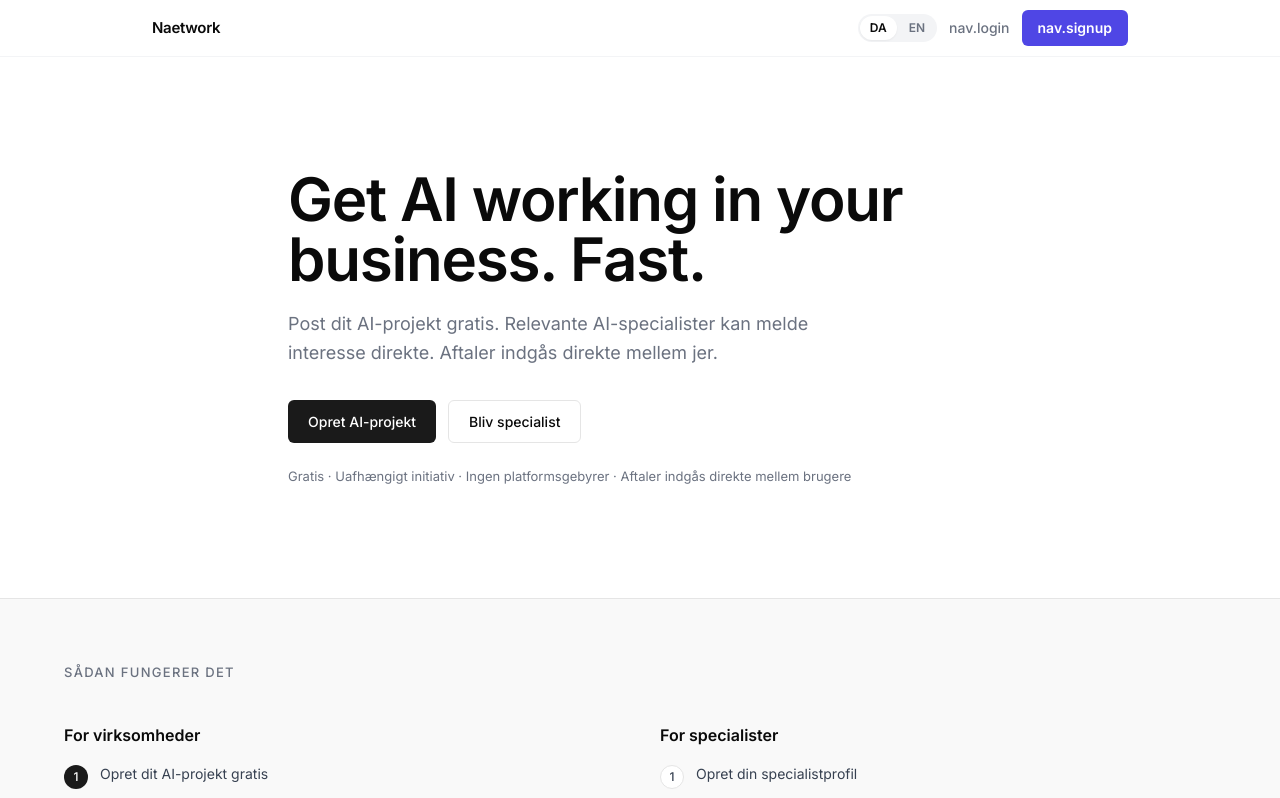
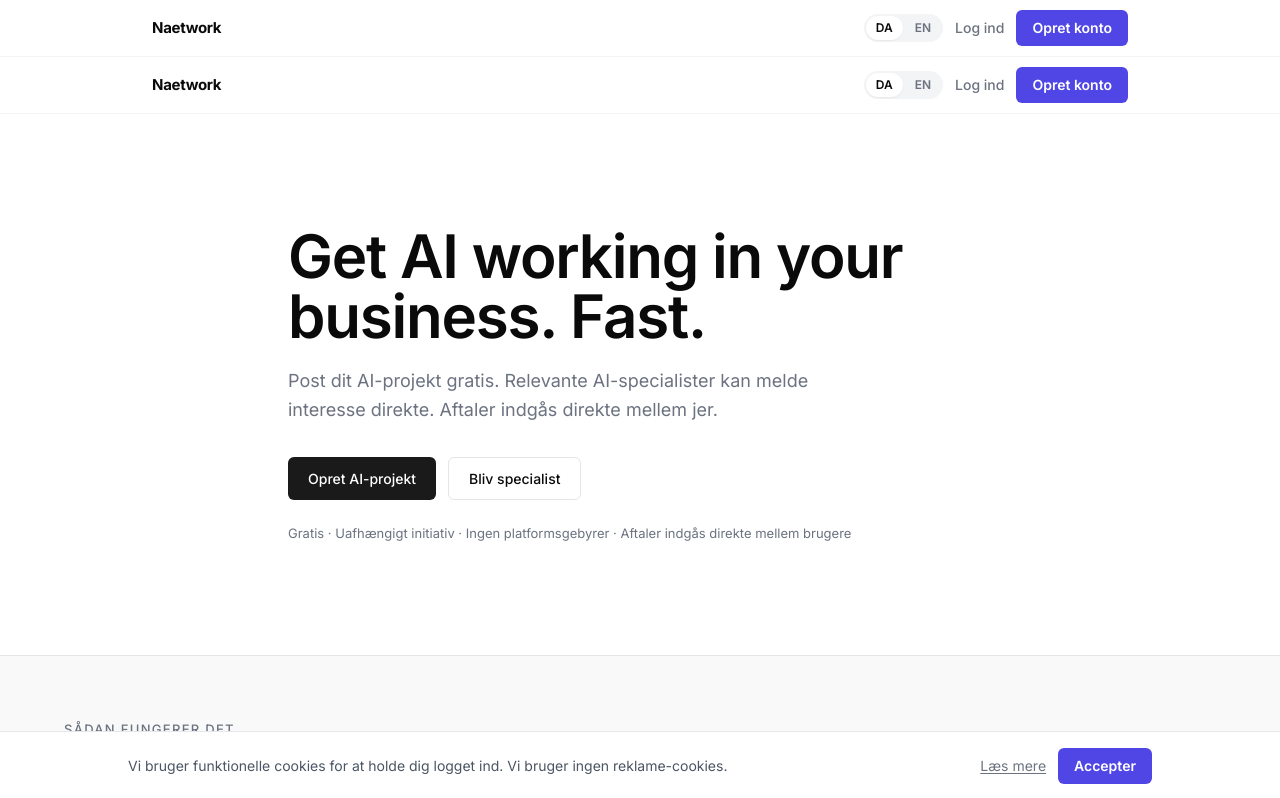
Before and after one commit to mikkelstreet-png/Naetwork, a Next.js app: page / in a window 1280 px wide. Shown: the top 798 px of the page. Built offline with nearby package versions, Linux system fonts and the light colour scheme; no server answers.

Commit message:
chore: update app/layout.tsx

```diff
--- a/app/layout.tsx
+++ b/app/layout.tsx
@@ -2,7 +2,11 @@ import type { Metadata } from "next";
 import "@fontsource/inter/latin-400.css";
 import "@fontsource/inter/latin-500.css";
 import "@fontsource/inter/latin-600.css";
+import "@fontsource/inter/latin-700.css";
 import "./globals.css";
+import { LanguageProvider } from "@/context/LanguageContext";
+import { CookieBanner } from "@/components/CookieBanner";
+import { Navbar } from "@/components/Navbar";
 
 export const metadata: Metadata = {
   metadataBase: new URL("https://naetwork.vercel.app"),
@@ -21,7 +25,13 @@ export const metadata: Metadata = {
 export default function RootLayout({ children }: { children: React.ReactNode }) {
   return (
     <html lang="da">
-      <body className="antialiased bg-white text-[#0a0a0a]">{children}</body>
+      <body className="antialiased bg-white text-[#0A0A0A]">
+        <LanguageProvider>
+          <Navbar />
+          {children}
+          <CookieBanner />
+        </LanguageProvider>
+      </body>
     </html>
   );
 }
```
